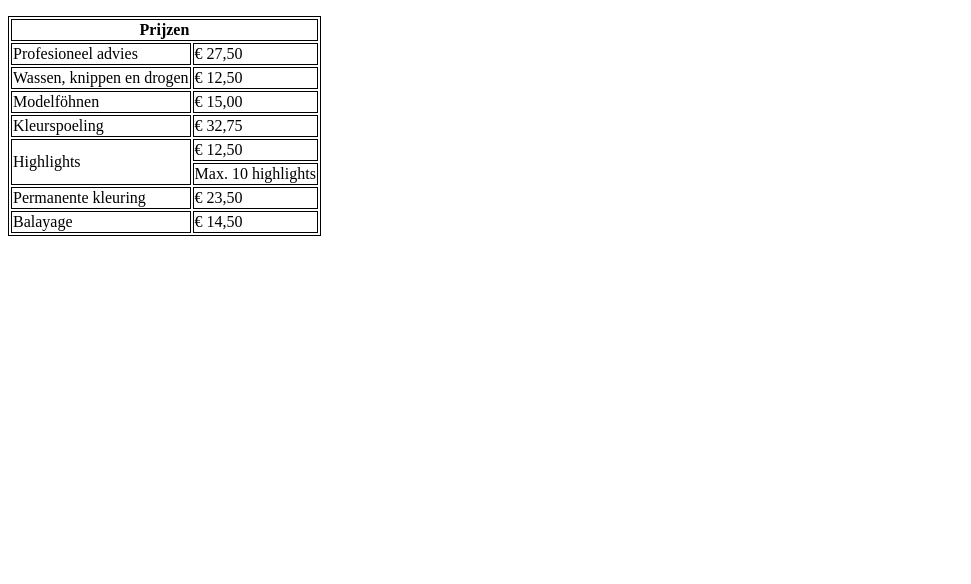
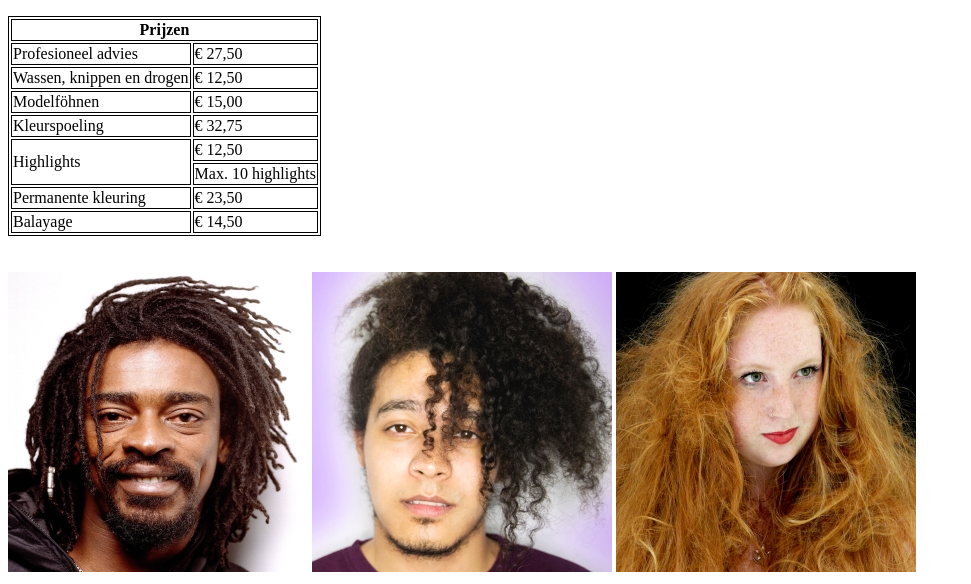
Before and after one commit to DarkKnightof1/Challenge, a plain HTML site: page index.html in a window 1280 px wide. Shown: the part 323-907 px from the top of the page, without its empty margins (0-971 px from the left). Before the commit the page ends 800 px from the top, so only its background shows below. Drawn offline with Linux system fonts and the light colour scheme.

Commit message:
html 5 challenge opdracht 6 3 plaatjes

```diff
--- a/index.html
+++ b/index.html
@@ -74,5 +74,10 @@
 
 
 </table>
+<br>
+<br>
+<img src="FotoChallenge/plaatje2.jpg">
+<img src="FotoChallenge/plaatje90.jpg">
+<img src="FotoChallenge/plaatjeG2.jpg">
 </body>
 </html>
```
